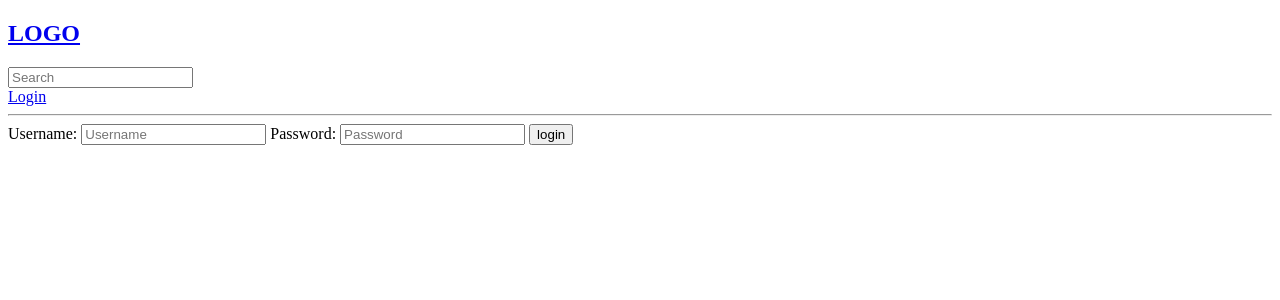
After one commit to gregrell/DjangoLearn, a Django app: page /login/ in a window 1280 px wide. The commit adds this page. Shown: the top 300 px of the page. Run offline with Django 4.2, Linux system fonts and the light colour scheme.

Commit message:
Created login_register.html, added it to Navbar.html and modified urls and views to handle the routing of it

```diff
--- a/OpenHouse/Templates/Navbar.html
+++ b/OpenHouse/Templates/Navbar.html
@@ -12,6 +12,7 @@
         <input type="text" placeholder="Search" name="q">
         <br>
     </form>
+    <a href="{% url 'login' %}">Login</a>
 <hr>
 </body>
 </html>
--- /dev/null
+++ b/OpenHouse/base/Templates/Base/login_register.html
@@ -0,0 +1,15 @@
+{% extends 'MainTemplate.html' %}
+
+{% block content %}
+<div>
+    <form method="POST" action="">
+        {% csrf_token %}
+        <label>Username:</label>
+        <input type="text" name="username" placeholder="Username"/>
+        <label>Password:</label>
+        <input type="password" name="password" placeholder="Password"/>
+        <input type="submit" value="login"/>
+    </form>
+</div>
+
+{% endblock content %}
--- a/OpenHouse/base/urls.py
+++ b/OpenHouse/base/urls.py
@@ -6,6 +6,7 @@ from django.urls import path
 from . import views  # the . notation here indicates we are importing from the same folder as this file
 
 urlpatterns = [
+    path('login/', views.loginPage, name='login'),
     path('', views.home, name='home'),
     path('room/<str:pk>/', views.room, name="user_room"),
     path('create-room/', views.createRoom, name="create-room"),
--- a/OpenHouse/base/views.py
+++ b/OpenHouse/base/views.py
@@ -8,6 +8,13 @@ from .forms import RoomForm
 # Create your views here.
 """Rell added logic from tutorial, created a new function call home taking in the request object, returning
     an HTTP Response Object"""
+
+
+def loginPage(request):
+    context = {}
+    return render(request, 'base/login_register.html', context)
+
+
 
 
 def home(request):
```
